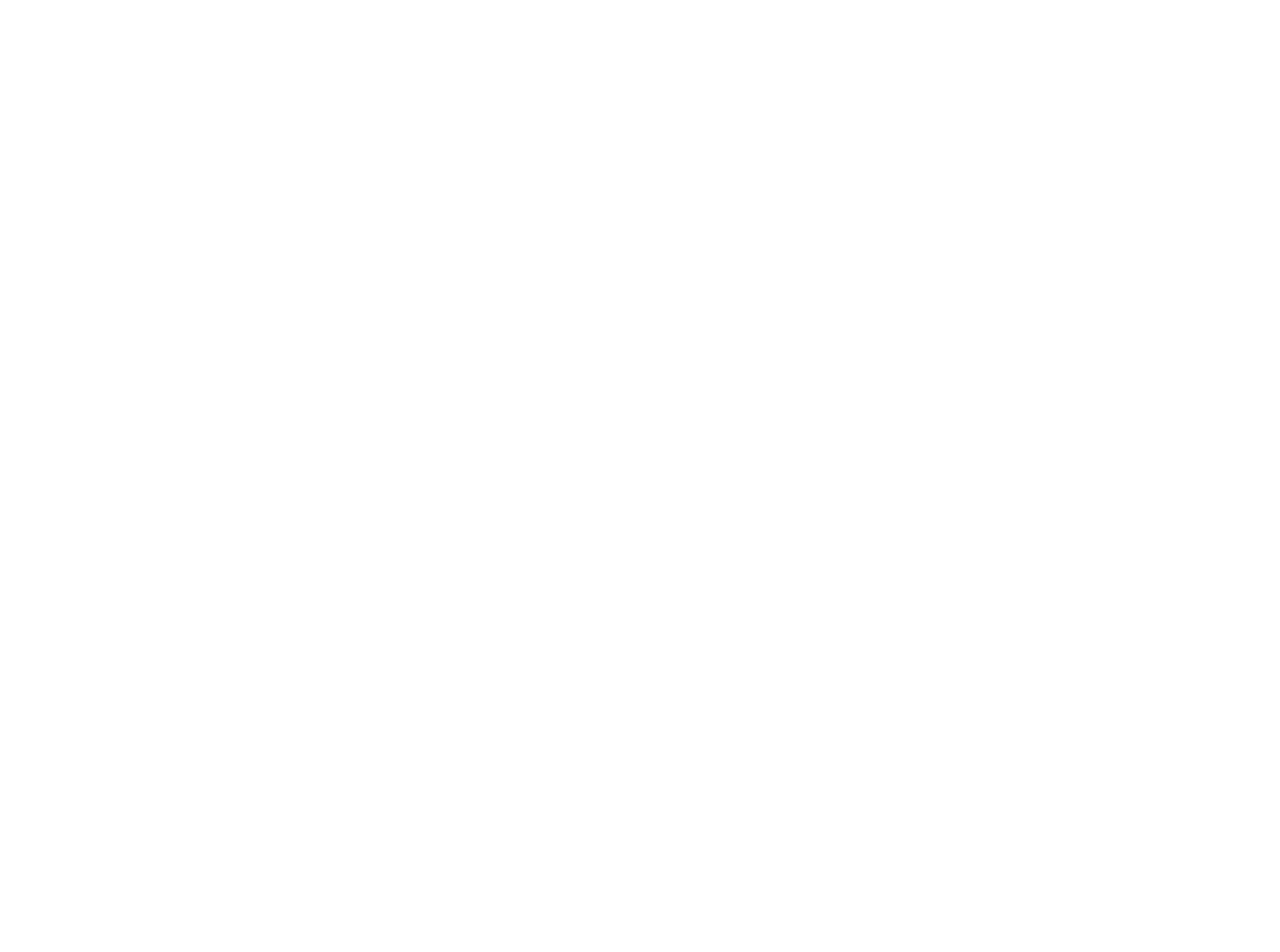
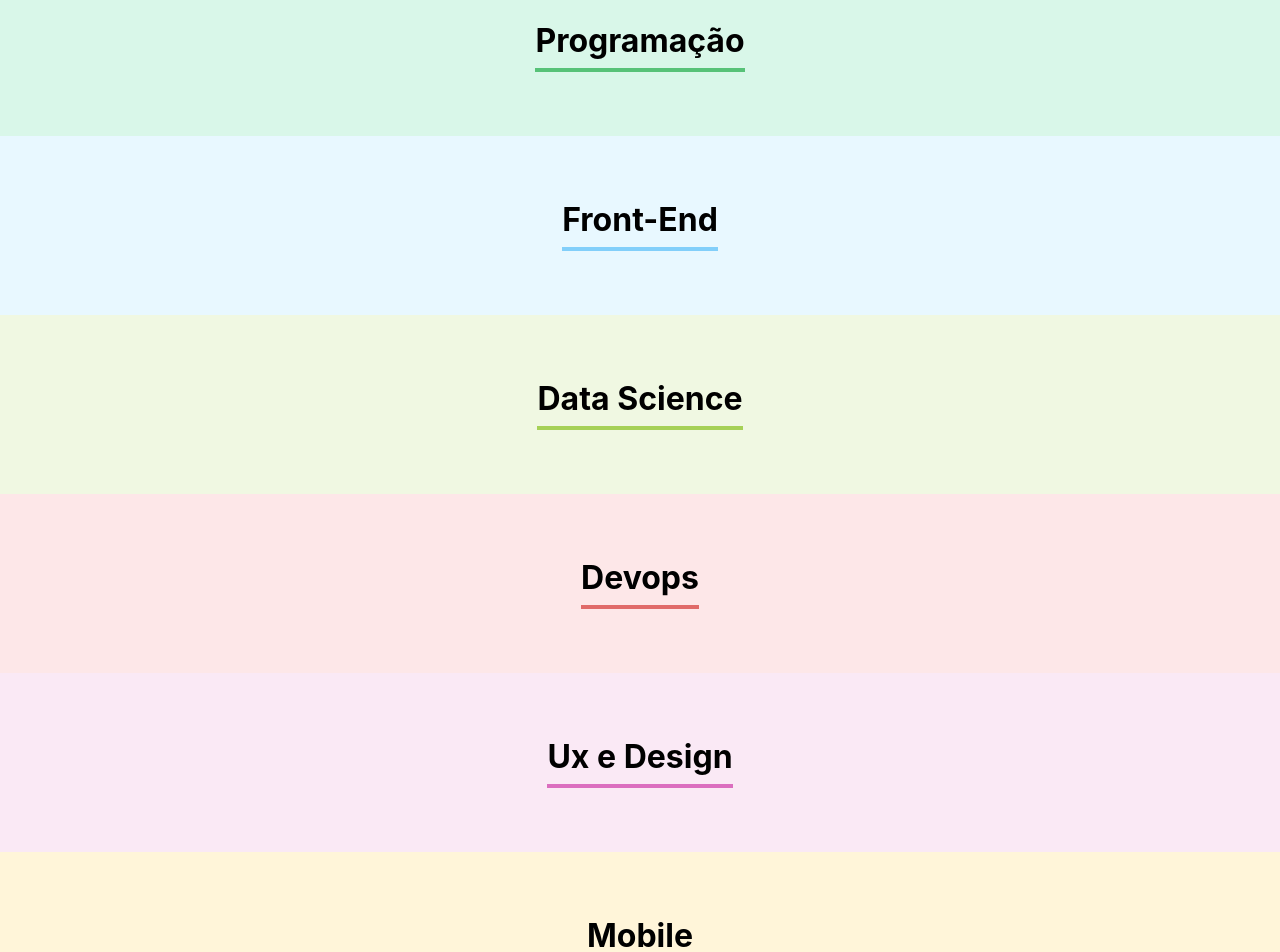
Before and after one commit to JeanGomesDaFonseca/Organo, a React (Create React App) app: page / in a window 1280 px wide. Shown: the part 1520-2472 px from the top of the page. Before the commit the page ends 1477 px from the top, so only its background shows below. Built offline with nearby package versions, Linux system fonts and the light colour scheme.

Commit message:
Criando a Sessão de Times

```diff
--- a/src/App.js
+++ b/src/App.js
@@ -1,8 +1,47 @@
 import { useState } from 'react';
 import Banner from './components/Banner/Banner';
 import Formulario from './components/Formulario/Formulario';
+import Time from './components/Time/Time';
 
 function App() {
+
+  const times = [
+    {
+      nome: 'Programação',
+      corPrimaria: '#57C278',
+      corSecundaria: '#D9F7E9',
+    },
+    {
+      nome: 'Front-End',
+      corPrimaria: '#82CFFA',
+      corSecundaria: '#E8F8FF',
+    },
+    {
+      nome: 'Data Science',
+      corPrimaria: '#A6D157',
+      corSecundaria: '#F0F8E2',
+    },
+    {
+      nome: 'Devops',
+      corPrimaria: '#E06B69',
+      corSecundaria: '#FDE7E8',
+    },
+    {
+      nome: 'Ux e Design',
+      corPrimaria: '#DB6EBF',
+      corSecundaria: '#FAE9F5',
+    },
+    {
+      nome: 'Mobile',
+      corPrimaria: '#FFBA05',
+      corSecundaria: '#FFF5D9',
+    },
+    {
+      nome: 'Inovação e Gestão',
+      corPrimaria: '#FF8A29',
+      corSecundaria: '#FFEEDF',
+    },
+  ]
 
   const [colaboradores, setColaboradores] = useState([])
 
@@ -15,8 +54,17 @@
     <div className="App">
       <Banner />
       <Formulario
-        colaboradorCadastrado={colaborador => aoNovoColaboradorAdd(colaborador)}
-      />
+      times={times.map(time => time.nome)}
+      colaboradorCadastrado={colaborador => aoNovoColaboradorAdd(colaborador)} />
+
+      {times.map(time =>
+        <Time
+          key={time.nome}
+          nome={time.nome}
+          corPrimaria={time.corPrimaria}
+          corSecundaria={time.corSecundaria}
+        />)}
+
     </div>
   );
 }
--- a/src/components/Formulario/Formulario.js
+++ b/src/components/Formulario/Formulario.js
@@ -5,15 +5,6 @@
 import { useState } from "react";
 
 const Formulario = (props) => {
-  const times = [
-    "Programação",
-    "Front-End",
-    "Data Science",
-    "Devops",
-    "Ux e Design",
-    "Mobile",
-    "Inovação e Gestão",
-  ];
 
   const [nome, setNome] = useState("");
   const [cargo, setCargo] = useState("");
@@ -57,7 +48,7 @@
         <ListaSuspensa
           obrigatorio={true}
           label="Time"
-          itens={times}
+          itens={props.times}
           valor={time}
           aoAlterado={valor => setTime(valor)}
         />
--- /dev/null
+++ b/src/components/Time/Time.css
@@ -0,0 +1,11 @@
+.time{
+    text-align: center;
+    padding: 32px;
+}
+
+.time h3 {
+    font-size: 32px;
+    border-bottom: 4px solid;
+    display: inline-block;
+    padding-bottom: 8px;
+}
--- /dev/null
+++ b/src/components/Time/Time.js
@@ -0,0 +1,17 @@
+import './Time.css'
+
+const Time = (props) => {
+
+    const fundoPrimario = {borderColor: props.corPrimaria}
+    const fundoSecundario = {backgroundColor: props.corSecundaria}
+
+    return (
+        <section className='time' style={fundoSecundario}>
+
+            <h3 style={fundoPrimario}>{props.nome}</h3>
+
+        </section>
+    )
+}
+
+export default Time
```
